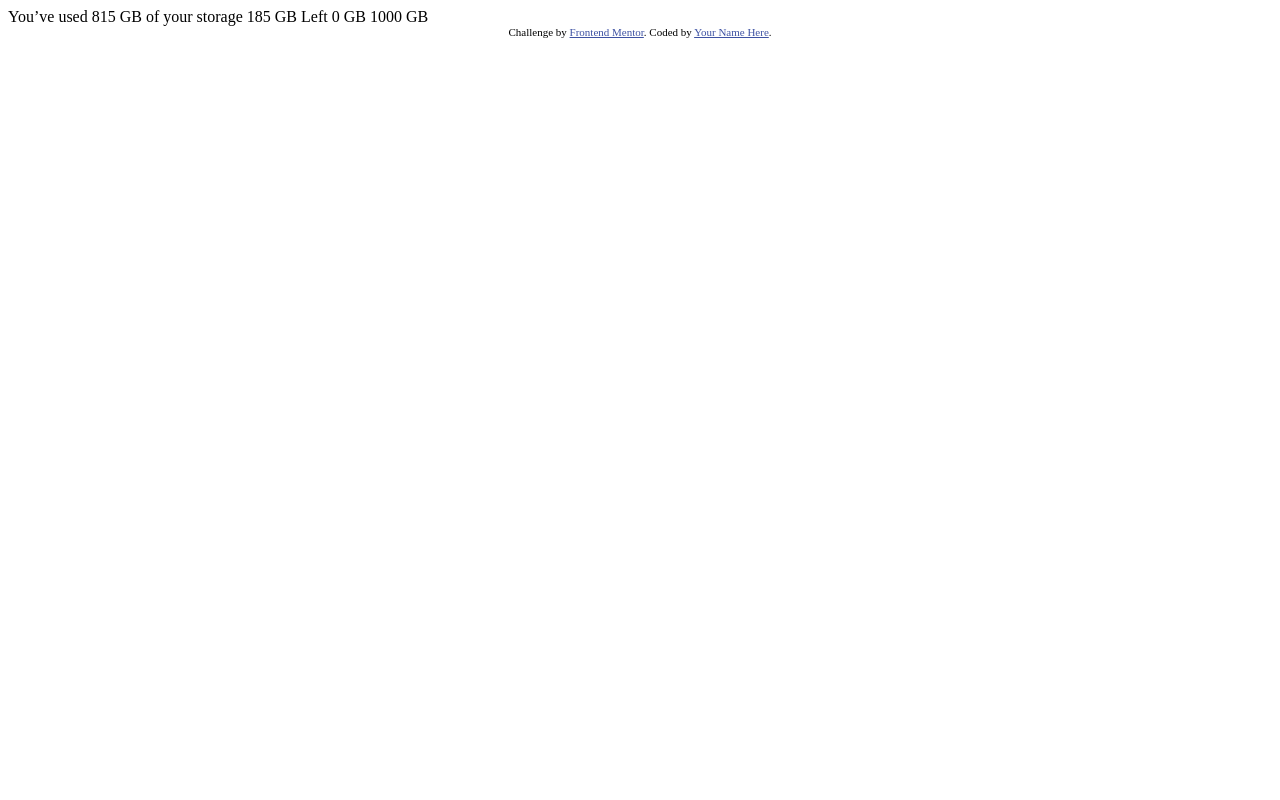
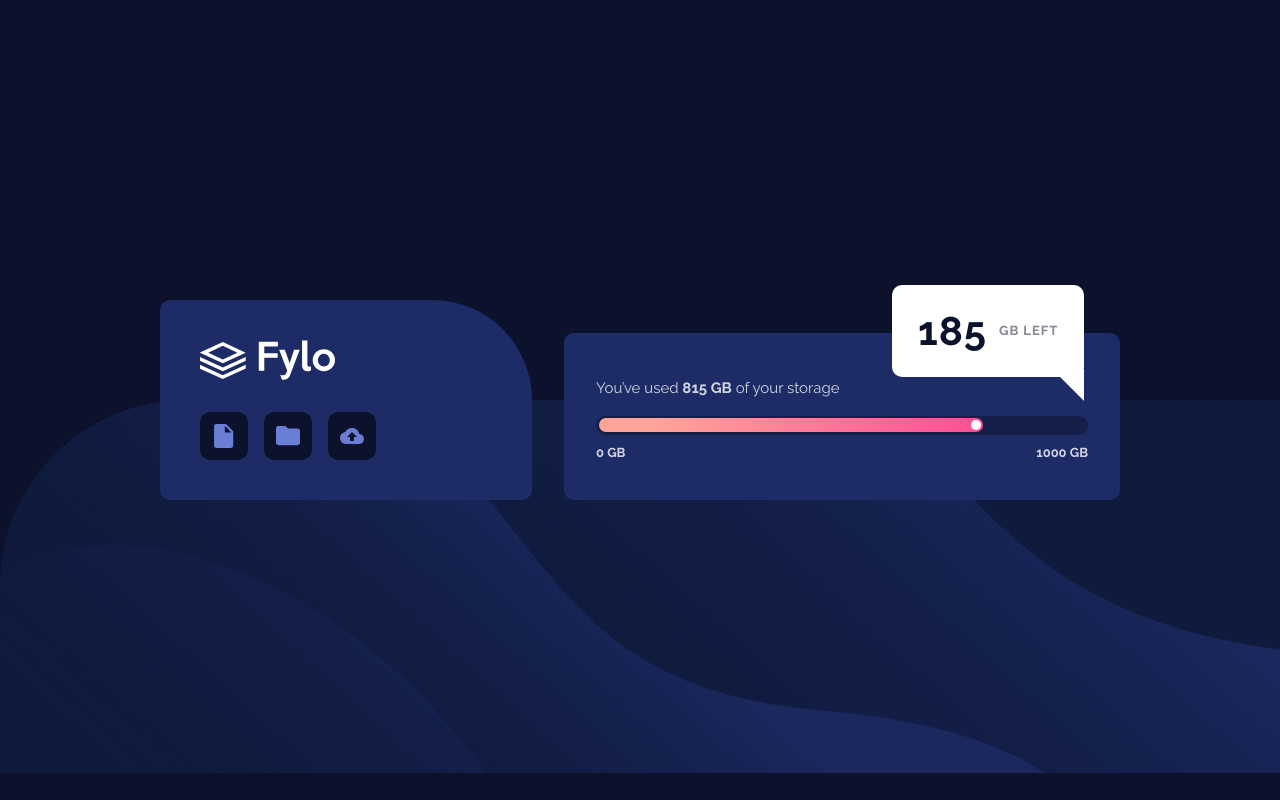
Before and after one commit to EsdrasNehemias2001/Fylo-data-storage, a plain HTML site: page index.html in a window 1280 px wide. Drawn offline with Linux system fonts and the light colour scheme.

Commit message:
terminado-v1.0

```diff
--- a/index.html
+++ b/index.html
@@ -1,31 +1,60 @@
 <!DOCTYPE html>
 <html lang="en">
+
 <head>
   <meta charset="UTF-8">
-  <meta name="viewport" content="width=device-width, initial-scale=1.0"> <!-- displays site properly based on user's device -->
+  <meta name="viewport" content="width=device-width, initial-scale=1.0">
+  <link rel="icon" type="image/png" sizes="32x32" href="./images/favicon-32x32.png">
+  <link rel="stylesheet" href="styles.css">
 
-  <link rel="icon" type="image/png" sizes="32x32" href="./images/favicon-32x32.png">
+  <title>Frontend Mentor | ESDRAS</title>
+</head>
 
-  <title>Frontend Mentor | Fylo data storage component</title>
+<body>
+  <main>
 
-  <!-- Feel free to remove these styles or customise in your own stylesheet 👍 -->
-  <style>
-    .attribution { font-size: 11px; text-align: center; }
-    .attribution a { color: hsl(228, 45%, 44%); }
-  </style>
-</head>
-<body>
+    <h1 class="sr-only">Fylo data storage</h1>
 
-  You’ve used 815 GB of your storage
+    <div class="top">
 
-  185 GB Left
+      <img class="logo" src="images/logo.svg" alt="Fylo.">
 
-  0 GB
-  1000 GB
+      <ul class="funciones">
+        <li>
+          <button aria-label="Info"><img src="images/icon-document.svg" alt="" aria-hidden="true"></button>
+        </li>
+        <li>
+          <button aria-label="Files"><img src="images/icon-folder.svg" alt="" aria-hidden="true"></button>
+        </li>
+        <li>
+          <button aria-label="Upload"><img src="images/icon-upload.svg" alt="" aria-hidden="true"></button>
+        </li>
+      </ul>
 
-  <div class="attribution">
-    Challenge by <a href="https://www.frontendmentor.io?ref=challenge" target="_blank">Frontend Mentor</a>.
-    Coded by <a href="#">Your Name Here</a>.
-  </div>
+    </div>
+
+    <div class="bottom">
+
+      <p class="data-text">You’ve used <span class="data">815 GB</span> of your storage</p>
+
+      <div class="storage-display">
+        <div class="progress-bar"></div>
+        <div class="data-display">
+          <span>0 GB</span>
+          <span>1000 GB</span>
+        </div>
+      </div>
+
+      <div class="data-bubble">
+        <p class="data-bubble-text">
+          <span>185</span>
+          GB Left
+        </p>
+      </div>
+
+    </div>
+
+  </main>
 </body>
+
 </html>
--- /dev/null
+++ b/styles.css
@@ -0,0 +1,297 @@
+@import url('https://fonts.googleapis.com/css2?family=Raleway:wght@400;700&display=swap');
+
+:root {
+
+  /*COLORES PRIMARIOS*/
+
+  --clr-gradient: hsl(6, 100%, 80%) to hsl(335, 100%, 65%);
+
+  /*COLORES NEUTRALES*/
+
+  --color-celeste-100: 243, 100%, 93%;
+  --color-celeste-300: 229, 7%, 55%;
+  --color-azul-obscuro-600: 228, 56%, 26%;
+  --color-azul-obscuro-900: 229, 57%, 11%;
+}
+
+/*ESTILOS GENERALES*/
+
+*,
+*::before,
+*::after {
+  box-sizing: border-box;
+  margin: 0;
+  padding: 0;
+}
+
+html,
+body {
+  scroll-behavior: smooth;
+}
+
+img,
+picture,
+video,
+canvas,
+svg {
+  display: block;
+  max-width: 100%;
+}
+
+p,
+h1,
+h2,
+h3,
+h4,
+h5,
+h6 {
+  overflow-wrap: break-word;
+}
+
+body {
+  background: url(images/bg-mobile.png), hsl(var(--color-azul-obscuro-900));
+  background-repeat: no-repeat;
+  background-size: cover;
+  background-position: bottom;
+  color: hsl(var(--color-celeste-100));
+  font-family: 'Raleway', sans-serif;
+  min-height: 100vh;
+  display: grid;
+  place-items: center;
+  line-height: 1.5;
+  -webkit-font-smoothing: antialiased;
+}
+
+ul {
+  list-style: none;
+}
+
+main {
+  display: flex;
+  flex-direction: column;
+  gap: 16px;
+  width: 328px;
+}
+
+.sr-only {
+  clip: rect(0 0 0 0);
+  clip-path: inset(50%);
+  height: 1px;
+  overflow: hidden;
+  position: absolute;
+  white-space: nowrap;
+  width: 1px;
+}
+
+/* TOP */
+
+.top {
+  background: hsl(var(--color-azul-obscuro-600));
+  border-radius: 10px 100px 10px 10px;
+  padding: 40px;
+  animation: fadeFromTop 1s ease-in-out;
+}
+
+.logo {
+  margin-bottom: 32px;
+}
+
+.funciones {
+  display: flex;
+  align-items: center;
+  gap: 16px;
+}
+
+.funciones li {
+  background: hsl(var(--color-azul-obscuro-900));
+  border-radius: 10px;
+  cursor: pointer;
+  width: 48px;
+  height: 48px;
+  display: grid;
+  place-items: center;
+}
+
+.funciones li button {
+  all: unset;
+  display: grid;
+  place-items: center;
+}
+
+.funciones li img {
+  transform: scale(1);
+  transition: all .2s ease;
+}
+
+.funciones li:hover img {
+  transform: scale(1.2);
+}
+
+/* BOTTOM */
+
+.bottom {
+  background: hsl(var(--color-azul-obscuro-600));
+  border-radius: 10px;
+  color: hsla(0, 100%, 100%, .8);
+  padding: 32px;
+  position: relative;
+  text-align: center;
+  animation: fadeFromRight 1s ease-in-out;
+}
+
+.data-text {
+  font-size: 15px;
+  padding-bottom: 16px;
+}
+
+.data {
+  font-weight: 700;
+}
+
+.progress-bar {
+  background: hsl(var(--color-azul-obscuro-900), .5);
+  border-radius: 35px;
+  height: 19px;
+  position: relative;
+}
+
+.progress-bar::before {
+  content: '';
+  background: rgb(255, 163, 153);
+  background: -moz-linear-gradient(90deg, rgba(255, 163, 153, 1) 15%, rgba(255, 77, 151, 1) 100%);
+  background: -webkit-linear-gradient(90deg, rgba(255, 163, 153, 1) 15%, rgba(255, 77, 151, 1) 100%);
+  background: linear-gradient(90deg, rgba(255, 163, 153, 1) 15%, rgba(255, 77, 151, 1) 100%);
+  border-radius: 35px;
+  height: 14px;
+  top: 50%;
+  left: 3px;
+  transform: translateY(-50%);
+  width: 200px;
+  position: absolute;
+}
+
+.progress-bar::after {
+  content: '';
+  background: white;
+  border-radius: 50%;
+  height: 10px;
+  top: 50%;
+  left: 190px;
+  transform: translateY(-50%);
+  width: 10px;
+  position: absolute;
+}
+
+.data-display {
+  display: flex;
+  justify-content: space-between;
+  font-size: 13px;
+  font-weight: 700;
+  padding-top: 8px;
+  padding-bottom: 16px;
+}
+
+.data-bubble {
+  background: white;
+  border-radius: 10px;
+  width: 192px;
+  padding: 16px 8px;
+  position: absolute;
+  left: 50%;
+  transform: translateX(-50%);
+}
+
+.data-bubble-text {
+  color: hsl(var(--color-celeste-300));
+  font-size: 13px;
+  letter-spacing: 1px;
+  font-weight: 700;
+  text-transform: uppercase;
+  display: flex;
+  align-items: center;
+  gap: 12px;
+  justify-content: center;
+}
+
+.data-bubble-text span {
+  color: hsl(var(--color-azul-obscuro-900));
+  font-size: 40px;
+  font-weight: 700;
+}
+
+
+/* MEDIA QUERIES */
+
+@media (min-width: 992px) {
+
+  body {
+    background: url(images/bg-desktop.png), hsl(var(--color-azul-obscuro-900));
+    background-repeat: no-repeat;
+    background-size: contain;
+    background-position: bottom;
+  }
+
+  main {
+    flex-direction: row;
+    align-items: flex-end;
+    justify-content: center;
+    gap: 32px;
+    width: 960px;
+  }
+
+  .top {
+    width: 40%;
+  }
+
+  .bottom {
+    width: 60%;
+    text-align: left;
+  }
+
+  .progress-bar::before {
+    width: 384px;
+  }
+
+  .progress-bar::after {
+    left: 375px;
+  }
+
+  .data-bubble {
+    top: -48px;
+    left: 328px;
+    transform: none;
+    animation: bubbleHop 1.75s ease-in-out;
+    animation-delay: 1.25s;
+    animation-iteration-count: infinite;
+  }
+
+  .data-bubble:hover {
+    animation-play-state: paused;
+    cursor: pointer;
+  }
+
+  .data-bubble::before {
+    content: '';
+    position: absolute;
+    right: 0;
+    bottom: -24px;
+    height: 32px;
+    width: 32px;
+    background-color: white;
+    clip-path: polygon(0 0, 100% 0, 100% 100%);
+  }
+
+  .data-text {
+    padding-top: 12px;
+  }
+
+  .data-display {
+    padding-bottom: 6px;
+  }
+}
+
+@media (min-width: 1280px) {
+  body {
+    background-position: 0vw 50vh;
+  }
+}
```
